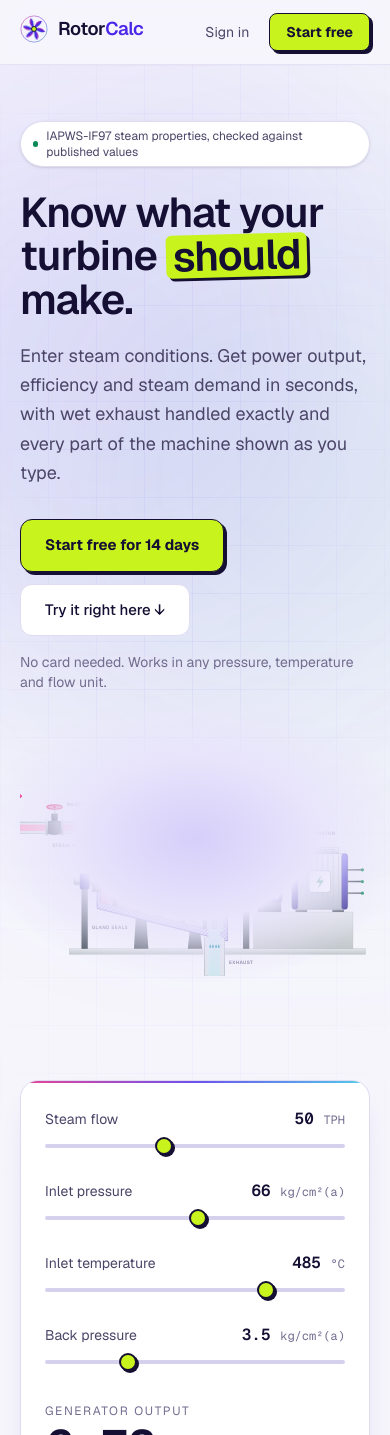
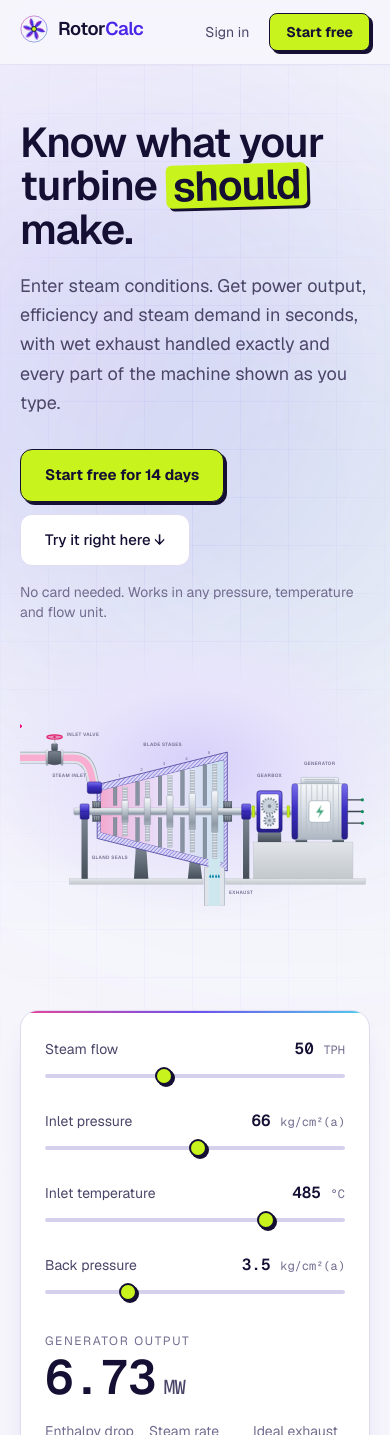
Before and after one commit to Shreyas-sonu/rotorcalc, a Next.js app: page / in a window 390 px wide. Shown: the top 1435 px of the page. Built offline with nearby package versions, Linux system fonts and the light colour scheme.

Commit message:
landing: phone drawing no longer hidden under the hero glow; standards chip removed from the hero

```diff
--- a/components/landing/Hero.tsx
+++ b/components/landing/Hero.tsx
@@ -91,10 +91,6 @@ export function Hero() {
 
       <div className="relative mx-auto grid max-w-7xl items-center gap-6 px-5 pb-6 pt-14 lg:grid-cols-[minmax(0,5fr)_minmax(0,7fr)] lg:pt-20">
         <div className="rise">
-          <div className="mb-6 inline-flex items-center gap-2 rounded-full border border-line bg-panel px-3 py-1.5 text-xs text-mut shadow-sm">
-            <span className="h-1.5 w-1.5 rounded-full bg-ok" />
-            IAPWS-IF97 steam properties, checked against published values
-          </div>
           <h1 className="text-[2.6rem] font-semibold leading-[1.04] tracking-tight sm:text-6xl">
             Know what your turbine <span className="marker">should</span> make.
           </h1>
@@ -121,7 +117,7 @@ export function Hero() {
               <Turbine3D live={live} className="!absolute inset-y-0 !w-auto -left-10 -right-5 xl:-right-20 cursor-grab active:cursor-grabbing" />
             </Fallback>
           ) : (
-            <div className="flex h-full items-center">{flat}</div>
+            <div className="relative flex h-full items-center">{flat}</div>
           )}
           {use3d && <div className="pointer-events-none absolute bottom-3 right-4 text-xs text-dim">Drag to rotate · scroll to lift the casing</div>}
         </div>
```
